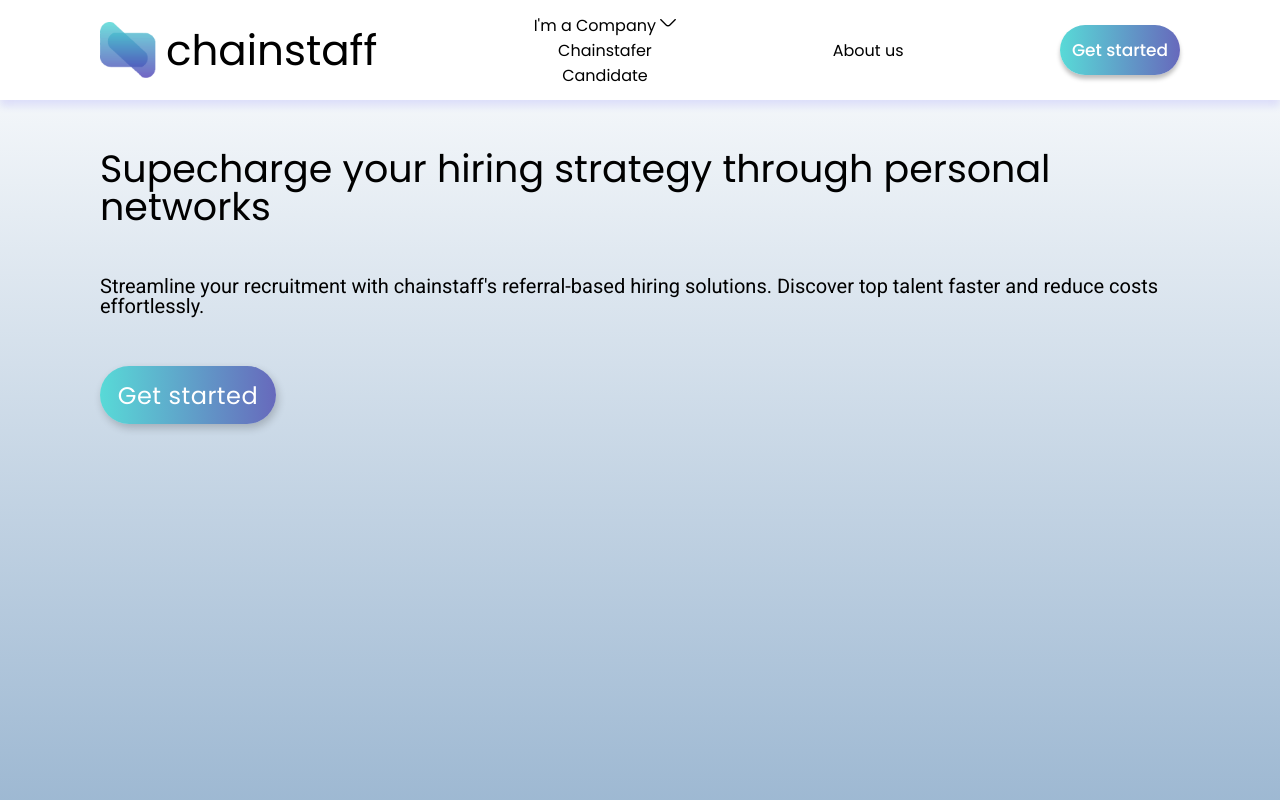
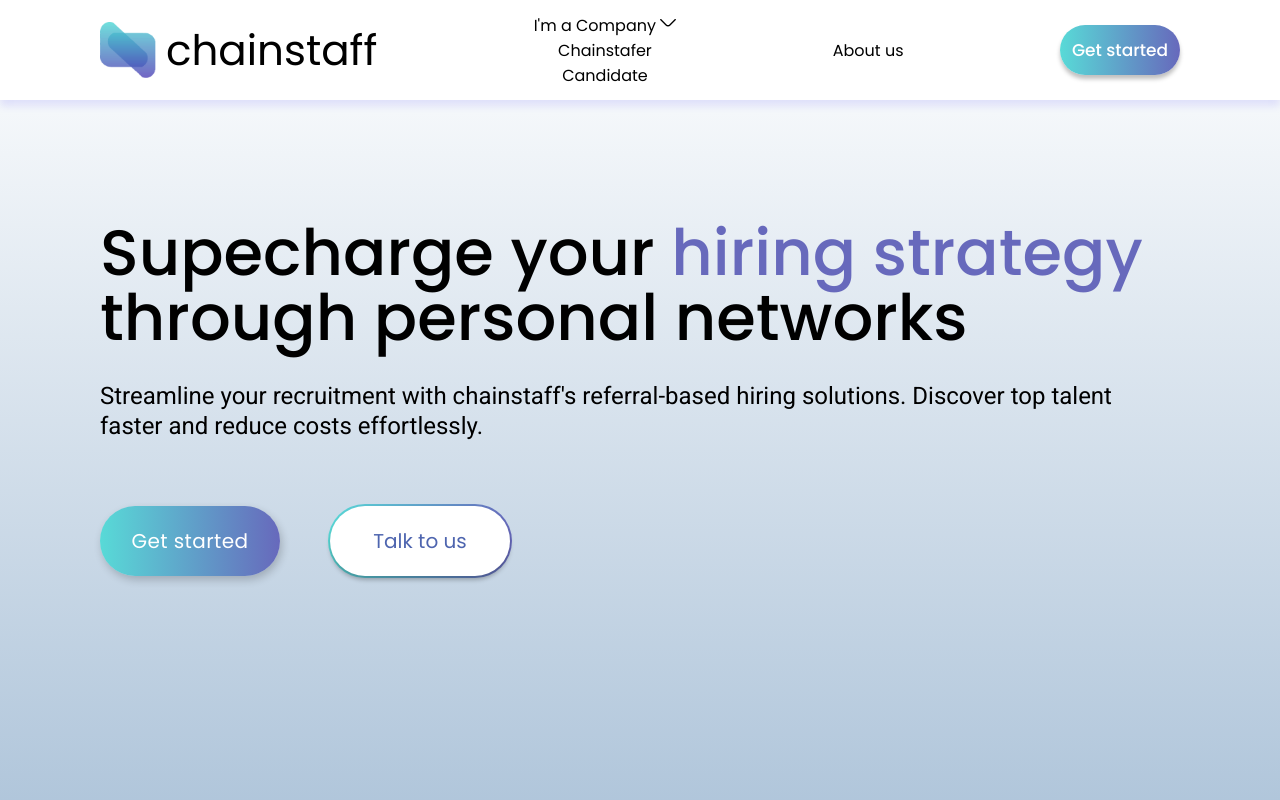
Before and after one commit to Verona0609/Chainstaff, a React (Vite) app: page / in a window 1280 px wide. Shown: the top 800 px of the page. Built offline with nearby package versions, Linux system fonts and the light colour scheme.

Commit message:
hero adaptive

```diff
--- a/src/components/Hero/Hero.jsx
+++ b/src/components/Hero/Hero.jsx
@@ -5,10 +5,17 @@ const Hero = () => {
     <div className="container">
       <div className={css.content}>
         <h1 className={css.title}>
-          Supecharge your <span>hiring strategy</span> through personal networks
+          Supecharge your <span className={css.highlight}>hiring strategy</span>{' '}
+          through personal networks
         </h1>
-        <p className={css.text}>Streamline your recruitment with chainstaff's referral-based hiring solutions. Discover top talent faster and reduce costs effortlessly.</p>
-        <button className={css.btn}>Get started</button>
+        <p className={css.text}>
+          Streamline your recruitment with chainstaff's referral-based hiring
+          solutions. Discover top talent faster and reduce costs effortlessly.
+        </p>
+        <div className={css.buttonBox}>
+          <button className={css.btnGet}>Get started</button>
+          <button className={css.btnTalk}>Talk to us</button>
+        </div>
       </div>
     </div>
   );
--- a/src/components/Hero/Hero.module.css
+++ b/src/components/Hero/Hero.module.css
@@ -1,10 +1,16 @@
+.content {
+  padding: 50px 0;
+}
 .title {
   font-family: var(--font-family);
   font-weight: 400;
   font-size: 38px;
   line-height: 100%;
   color: #000;
-  margin: 50px 0;
+  margin-bottom: 40px;
+}
+.highlight {
+  color: #6769bc;
 }
 .text {
   font-family: var(--second-family);
@@ -12,29 +18,96 @@
   font-size: 20px;
   line-height: 100%;
   color: #000;
+  margin-bottom: 50px;
 }
 
-.btn {
+.btnGet {
   border-radius: 30px;
-  width: 176px;
+  width: 150px;
   height: 58px;
   border: none;
   background: linear-gradient(90deg, #58dad7 0%, #6769bc 100%);
   color: white;
   font-family: var(--font-family);
   font-weight: 400;
-  font-size: 24px;
+  font-size: 20px;
   line-height: 250%;
   letter-spacing: 0.02em;
   text-align: center;
   color: #fff;
-  margin-top: 50px;
+
   box-shadow: 2px 4px 8px rgba(0, 0, 0, 0.2);
   align-self: flex-start;
 }
+.btnTalk {
+  display: none;
+}
 
 @media only screen and (min-width: 768px) {
+  .content {
+    padding: 50px 0;
+  }
+  .title {
+    font-weight: 500;
+    font-size: 64px;
+    line-height: 102%;
+    margin-bottom: 65px;
+  }
+  .text {
+    font-size: 24px;
+    line-height: 125%;
+  }
+  .buttonBox {
+    display: flex;
+    gap: 50px;
+  }
+  .btnGet {
+    border-radius: 40px;
+    width: 180px;
+    height: 70px;
+  }
+  .btnTalk {
+    position: relative;
+    display: block;
+    border-radius: 40px;
+    width: 180px;
+    height: 70px;
+    box-shadow: 0 4px 4px 0 rgba(0, 0, 0, 0.25);
+    background: #fff;
+    border: none;
+    font-family: var(--font-family);
+    font-weight: 400;
+    font-size: 20px;
+    text-align: center;
+    color: #4e65af;
+    transition: transform 0.3s ease;
+  }
+
+  .btnTalk::before {
+    content: '';
+    position: absolute;
+    top: -2px;
+    left: -2px;
+    right: -2px;
+    bottom: -2px;
+    border-radius: 40px;
+    background: linear-gradient(90deg, #58dad7 0%, #6769bc 100%);
+    z-index: -1;
+  }
+  /* .btnTalk:hover {
+    transform: scale(1.1);
+    background: #fff;
+  } */
 }
 
 @media only screen and (min-width: 1280px) {
+  .content {
+    padding: 120px 0 90px 0;
+  }
+  .title {
+    margin-bottom: 30px;
+  }
+  .text {
+    margin-bottom: 65px;
+  }
 }
--- a/src/index.css
+++ b/src/index.css
@@ -115,36 +115,23 @@ img {
   height: auto;
   margin: 0;
 }
-
-/* button {
-  background: linear-gradient(90deg, #58dad7, #6769bc); */
-/* background: linear-gradient(135deg, #58dad7 0%, #6769bc 100%); */
-/*
-  width: 200px;
-  height: 60px;
-  border: none;
-  border-radius: 40px;
-  color: #fff;
+button {
   cursor: pointer;
-}  */
-
-button:hover {
+  transition: transform 0.3s ease;
+}
+.button:hover {
   transform: scale(1.1);
 }
+
 * {
   margin: 0;
   padding: 0;
   box-sizing: border-box;
 }
 
-html,
-body {
-  width: 100%;
-  overflow-x: hidden;
-}
 .container {
   width: 100%;
-  max-width: 1400px;
+
   margin-left: auto;
   margin-right: auto;
   padding-left: 10px;
```
